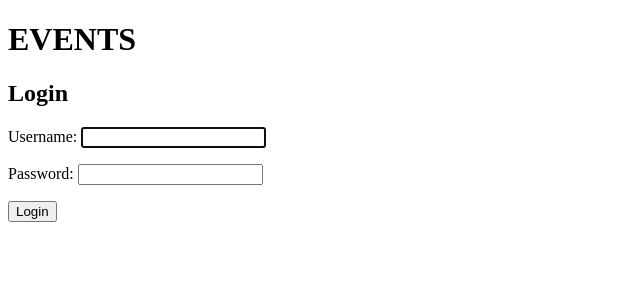
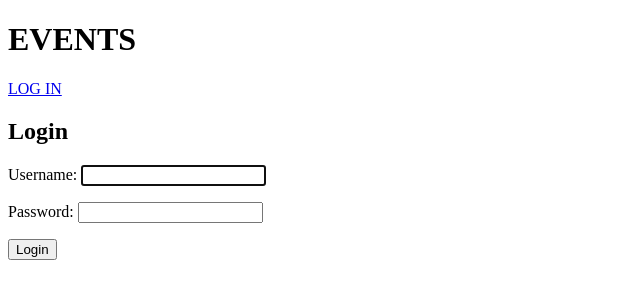
Before and after one commit to lenertovalucie/explorea, a Django app: page /accounts/login/ in a window 1280 px wide. Shown: the top 300 px of the page, without its empty margins (0-640 px from the left). Run offline with Django 3.2, Linux system fonts and the light colour scheme.

Commit message:
Added conditional LOG IN vs LOG OUT rendering into base.html. Removed unnecessary context dict arguemnt to the render() in accounts/views.py profile()

```diff
--- a/explorea/accounts/views.py
+++ b/explorea/accounts/views.py
@@ -3,4 +3,4 @@ from django.shortcuts import render
 # Create your views here.
 def profile(request):
 
-    return render(request, 'accounts/profile.html', {'user': request.user})
+    return render(request, 'accounts/profile.html')
--- a/explorea/templates/base.html
+++ b/explorea/templates/base.html
@@ -8,6 +8,15 @@
 </head>
 <body>
     <h1>EVENTS</h1>
+
+    <div>
+        {% if user.is_authenticated %}
+        <a href="/accounts/logout/">LOG OUT</a>
+        {% else %}
+        <a href="/accounts/login/">LOG IN</a>
+        {% endif %}
+    </div>
+
     {% block content %}
 
     {% endblock content %}
```
